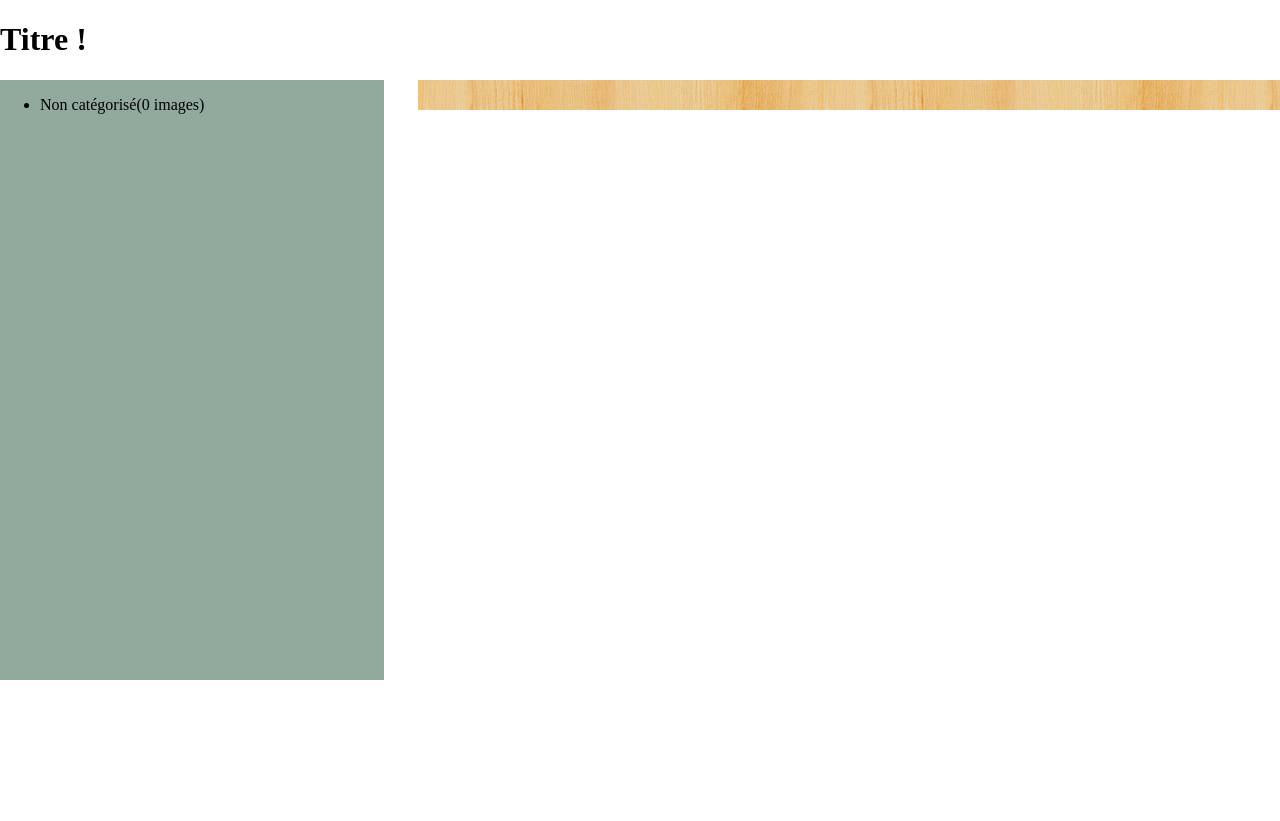
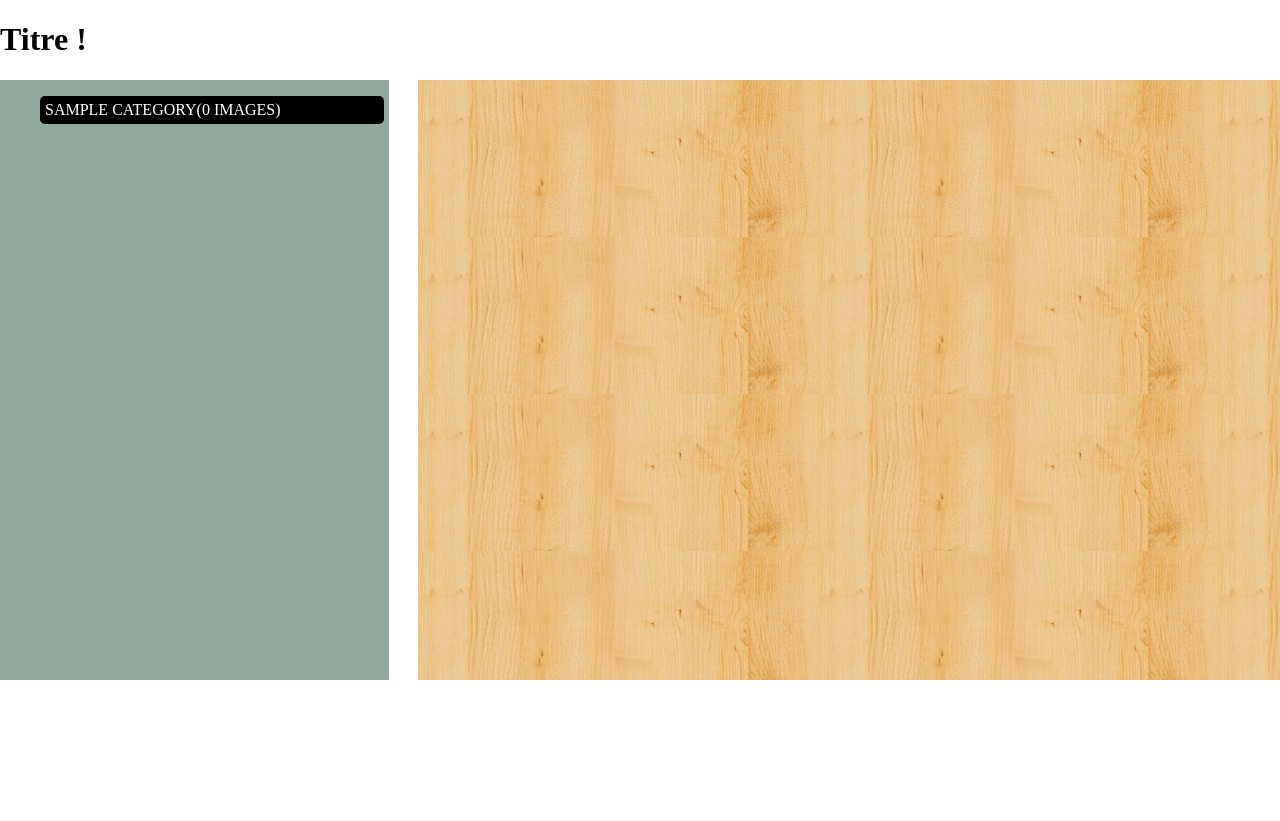
Before and after one commit to micka39/Projet-JS---Galerie-web, a PHP site: page / in a window 1280 px wide. Run offline with PHP 8.4, Linux system fonts and the light colour scheme; tables that the repository leaves empty or names only in its code hold one stand-in row (values such as "Sample post").

Commit message:
Avancement dans le design du backoffice et correction de bugs

```diff
--- a/class/Images.class.php
+++ b/class/Images.class.php
@@ -29,14 +29,14 @@ class Images {
                 $sql = "SELECT i.extension,i.file_name,i.idimage,i.title,i.description FROM
                     imagecategory as ic
                     JOIN image as i ON i.idimage = ic.image_idimage
-                    WHERE category_idcategory =1
+                    WHERE category_idcategory =" . $album_id."
                     ORDER BY i.idimage LIMIT 0,100 ";
             else {
                 $limite_haut = $limite_bas + $_images_par_page;
                 $sql = "SELECT i.extension,i.file_name,i.idimage,i.title,i.description FROM
                     imagecategory as ic
                     JOIN image as i ON i.idimage = ic.image_idimage
-                    WHERE category_idcategory =1
+                    WHERE category_idcategory =" . $album_id."
                     ORDER BY i.idimage
                     LIMIT " . $limite_bas . "," . $limite_haut;
             }
--- a/css/design.css
+++ b/css/design.css
@@ -21,7 +21,7 @@ body {
     .center {
     margin: 0 auto;
 }
-    .category {
+    .hide {
     display: none;
 }
     #sidebar {
@@ -29,18 +29,37 @@ body {
     background-color: #91AA9D;
     height: 600px;
     position: fixed;
+    padding-right: 5px;
+}
+    #sidebar li {
+    text-transform: uppercase;
+    list-style-type: none;
+    background-color: white;
+    padding: 5px;
+    margin-bottom: 5px;
+    border-radius: 5px;
+}
+    #sidebar li.active {
+    background-color: black;
+    color: white;
+}
+    #sidebar li:hover {
+    opacity: 0.8;
+    -ms-filter: "progid:DXImageTransform.Microsoft.Alpha(Opacity=80)";
+    filter: alpha(opacity=80);
 }
     #galery {
     float: right;
     margin-left: 27%;
     padding: 15px;
+    min-height: 570px;
     width: 65%;
     overflow: auto;
     background-image: url(../img/wood.jpg);
 }
     .line {
     height: 250px;
-    width: 720px;
+    width: 760px;
     overflow: hidden;
 }
     .img {
@@ -54,7 +73,6 @@ body {
     height: 250px;
     background-color: white;
     margin: 20px;
-    padding: 10px;
     -webkit-transition: -webkit-transform 0.3s ease;
     transition: transform 0.5s ease;
 }
@@ -98,7 +116,8 @@ body {
 }
     .lightbox-image {
     position: relative;
-    width: 60%;
+    width: -webkit-calc(100%-240px);
+    width: calc(100%-240px);
     height: 70%;
     margin: auto;
     -webkit-align-content: center;
@@ -106,10 +125,11 @@ body {
     align-content: center;
 }
     .lightbox-image-legend {
-    position: absolute;
-    top: 80%;
-    left: 0;
+    margin-top: 10px;
     background-color: black;
+    margin-left: auto;
+    margin-right: auto;
+    width: 60%;
     padding-left: 15px;
     padding-right: 15px;
     height: 20%;
@@ -171,6 +191,7 @@ body {
     overflow: auto;
     overflow-x: hidden;
     padding: 5px;
+    z-index: 1;
 }
     .lightbox-images-category-img {
     margin: 5px;
--- a/images/index.php
+++ b/images/index.php
@@ -82,7 +82,7 @@ $listImages = $images->getPhotos("1");
             });
             $("#modal").modal('show');
             $("#modal").on('hidden.bs.modal', function() {
-                $("#modalBody").html("");
+                location.reload();
             });
         }
 
--- a/index.php
+++ b/index.php
@@ -17,50 +17,59 @@
         <div id="galery">
 
         </div>
-        <ul class="category" data-name="Non catégorisé" data-id="1" data-description="Hello world">
         <?php
         $images = new Images();
+        $categories = $images->getCategories();
+        foreach ($categories as $category) {
 
-            $listImages = $images->getPhotos(1);
+            echo "<ul class='hide category' data-name='" . $category['name'] . "'
+            data-id='" . $category['id'] . "'
+                data-description='" . $category['description'] . "'>";
 
+            $listImages = $images->getPhotos($category['id']);
             if (!is_string($listImages)) {
                 foreach ($listImages as $image) {
                     echo "<li data-id='" . $image['idimage'] . "' data-large='upload/" . $image['file_name'] . "_l." . $image['extension'] . "'"
                     . " data-medium='upload/" . $image['file_name'] . "_m." . $image['extension'] . "'"
                     . " data-small='upload/" . $image['file_name'] . "_s." . $image['extension'] . "'"
                     . " data-title='" . $image['title'] . "' data-description='" . $image['description'] . "'>"
-                    . "<img src='upload/" . $image['file_name'] . "_s." . $image['extension'] . "'  alt='abd' class='img'/>"
+                    . "<img src='upload/" . $image['file_name'] . "_s." . $image['extension'] . "'  alt='" . $image['description'] . "' class='img'/>"
                     . "</li>";
                 }
             } else {
                 echo $listImages;
             }
+            echo "</ul>";
+        }
         ?>
-        </ul>
-        <a href="#" id="modal2">Afficher la modale !</a>
         <div class="lightbox-wrapper" id="lightbox">
+
+            <div class="lightbox-images-category" id="lightbox-images-category"></div>
             <div class="lightbox-nav">
                 <img src="img/close.png" height="40" width="40" alt="fermer la fenêtre" id="lightboxClose" class="lightbox-nav-close" />
                 <img src="img/arrow-prev.png" height="60" width="60" alt="fermer la fenêtre" id="lightbox-image-prev" />
                 <img src="img/arrow-next.png" height="60" width="60" alt="fermer la fenêtre" id="lightbox-image-next" />
 
             </div>
-            <div class="lightbox-images-category" id="lightbox-images-category"></div>
             <div class="lightbox-image" id="lightbox-image">
                 <img src="upload/52a87ef732647_m.jpg" class="lightbox-img" id="lightbox-img"/>
 
 
             </div>
             <div class="lightbox-image-legend">
-                <h1>Une photo</h1>
-                <hr/>Image prise le 15 janvier 2013.Lorem ipsum dolor sit amet, consectetuer adipiscing elit. Maecenas porttitor congue massa. Fusce posuere, magna sed pulvinar ultricies, purus lectus malesuada libero, sit amet commodo magna eros quis urna. Nunc viverra imperdiet enim. Fusce est. Vivamus a tellus. Pellentesque habitant morbi tristique senectus et netus et malesuada fames ac turpis egestas. Proin pharetra nonummy pede. Mauris et orci. Aenean nec lorem. In porttitor. Donec laoreet nonummy augue. Suspendisse dui purus, scelerisque at, vulputate vitae, pretium mattis, nunc. Mauris eget neque at sem venenatis eleifend. Ut nonummy. Fusce aliquet pede non pede. Suspendisse dapibus lorem pellentesque magna. Integer nulla. Donec blandit feugiat ligula. Donec hendrerit, felis et imperdiet euismod, purus ipsum pretium metus, in lacinia nulla nisl eget sapien. Donec ut est in lectus consequat consequat. Etiam eget dui. Aliquam erat volutpat. Sed at lorem in nunc porta tristique. Proin nec augue.
-
+                <h1 id="lightbox-title">Une photo</h1>
+                <hr/>
+                <span id="lightbox-description">Image prise le 15 janvier 2013.Lorem ipsum dolor sit amet, consectetuer adipiscing elit. Maecenas porttitor congue massa. Fusce posuere, magna sed pulvinar ultricies, purus lectus malesuada libero, sit amet commodo magna eros quis urna. Nunc viverra imperdiet enim. Fusce est. Vivamus a tellus. Pellentesque habitant morbi tristique senectus et netus et malesuada fames ac turpis egestas. Proin pharetra nonummy pede. Mauris et orci. Aenean nec lorem. In porttitor. Donec laoreet nonummy augue. Suspendisse dui purus, scelerisque at, vulputate vitae, pretium mattis, nunc. Mauris eget neque at sem venenatis eleifend. Ut nonummy. Fusce aliquet pede non pede. Suspendisse dapibus lorem pellentesque magna. Integer nulla. Donec blandit feugiat ligula. Donec hendrerit, felis et imperdiet euismod, purus ipsum pretium metus, in lacinia nulla nisl eget sapien. Donec ut est in lectus consequat consequat. Etiam eget dui. Aliquam erat volutpat. Sed at lorem in nunc porta tristique. Proin nec augue.
+                </span>
 
             </div>
         </div>
 
 
         <script type="text/javascript">
+
+
+            var categories = new Array();
             function Category(name, description, id)
             {
                 this.name = name;
@@ -79,16 +88,24 @@
                 this.description = description;
             }
 
-            function showImages(images)
+            function showCategory(category)
+            {
+                showImages(category.images,category.id);
+                $("#sidebar >ul>li").removeClass("active");
+                $("#sidebar >ul>li[data-id='" + category.id + "']").addClass("active");
+            }
+
+            function showImages(images,idCategory)
             {
                 var img = "";
+                var imageNumber =1;
                 $.each(images, function(i, image)
                 {
                     if (imageNumber === 1)
                         img += "<div class='line'>";
                     img += "<div class='img-group'>";
                     img += "<img class='img' src='" + image.small + "' title='" + image.title + "' description='" + image.description + "'/>";
-                    img += "<div class='img-overlay' data-id='" + image.id + "'></div></div>";
+                    img += "<div class='img-overlay' data-id='" + image.id + "' data-category='"+idCategory+"'></div></div>";
                     if (imageNumber >= 3)
                     {
                         img += "</div>";
@@ -98,18 +115,20 @@
                         imageNumber++;
                 });
 
-                return img;
-            }
+                $("#galery").html("");
+                $("#galery").append(img);
+                $(".img-overlay").click(function() {
+                    id = $(this).data("id");
+                    idCategory = $(this).data("category");
 
-            function scrollToElement(selector, time, verticalOffset) {
-			time = typeof(time) != 'undefined' ? time : 500;
-			verticalOffset = typeof(verticalOffset) != 'undefined' ? verticalOffset : 0;
-			element = $(selector);
-			offset = element.offset();
-			offsetTop = offset.top + verticalOffset;
-			$('html, body, div.lightbox-images-category').animate({
-				scrollTop: offsetTop
-			}, time);
+                    var category = getCategoryById(idCategory);
+                    var image = $.grep(category.images, function(image, i)
+                    {
+                        if (image.id === id)
+                            return image;
+                    });
+                    showModal(image[0], category);
+                });
             }
 
             function showModal(image, category)
@@ -125,11 +144,11 @@
 
                 });
                 $("#lightbox-images-category").html(img);
+                $("#lightbox-title").text(image.title);
+                //$("#lightbox-description").text(image.description);
                 scr = $("#lightbox-images-category >img[data-id='" + image.id + "']").scrollTop();
                 $("#lightbox").fadeIn('fast',function(){
-                    window.setTimeout(1600,$("div.lightbox-images-category").scrollTop($("#lightbox-images-category >img[data-id='" + image.id + "']").offset().top));
-
-                //scrollToElement("#lightbox-images-category >img[data-id='" + image.id + "']");
+                    $("div.lightbox-images-category").scrollTop($("#lightbox-images-category >img[data-id='" + image.id + "']").offset().top);
                 });
 
                 $("#lightboxClose").bind('click', function() {
@@ -146,20 +165,33 @@
                         changeImage();
                     }
 
+                    if (keycode == "27") {
+                        $("#lightbox").fadeOut();
+                        $(document).unbind("keyup");
+                    }
+
                 });
+            }
+
+            function getCategoryById(id)
+            {
+                var category = $.grep(categories, function(category, i)
+                {
+                    if (category.id === id)
+                        return category;
+                });
+                return category[0];
             }
 
             $(document).ready(function() {
                 imageNumber = 1;
-                var categories = new Array();
                 var htmlCategories = "<ul>";
-                $(".category").each(function()
+                $(".category").each(function(i)
                 {
                     var category = new Category(
                     $(this).data("name"),
                     $(this).data("description"),
                     $(this).data("id"));
-
                     var images = new Array();
                     $(".category[data-id='" + category.id + "'] >li").each(function(i, image)
                     {
@@ -171,34 +203,34 @@
                         image.small = $(this).data("small");
                         image.title = $(this).data("title");
 
+                        console.log(category.id + " img" + image.id);
                         images.push(image);
                     });
                     category.images = images;
-                    htmlCategories += "<li>" + category.name + "(" + images.length + " images)</li>";
+                    if(i === 0)
+                        htmlCategories += "<li class='category active' data-id='"+category.id+"'>" + category.name + "(" + images.length + " images)</li>";
+                    else
+                        htmlCategories += "<li class='category' data-id='"+category.id+"'>" + category.name + "(" + images.length + " images)</li>";
                     categories.push(category);
                 }
             );
 
                 htmlCategories += "</ul>";
                 $("#sidebar").append(htmlCategories);
-                $("#galery").append(showImages(categories[0].images));
-                $(".img-overlay").click(function() {
-                    console.log($(this).data("id"));
+                showImages(categories[0].images,categories[0].id );
+
+                $(".category").click(function()
+                {
                     id = $(this).data("id");
-                    var image = $.grep(categories[0].images, function(image, i)
+                    var category = $.grep(categories, function(category, i)
                     {
-                        if (image.id === id)
-                            return image;
+                        if (category.id === id)
+                            return category;
                     });
-                    showModal(image[0], categories[0]);
+                    console.log(category);
+                    showCategory(category[0]);
                 });
-                $("#modal").click(function() {
-                    $("#lightbox").fadeOut();
-                    $(document).unbind("keyup");
-                });
-                $("#modal2").click(function() {
-                    showModal(21, 0);
-                });
+
                 $("#lightbox-image-prev").click(function() {
                     $("#lightbox-image").fadeOut(500, function() {
                         $("#img").attr("src", "upload/52a87ef71b556_m.jpg");
```
Lines whose indentation alone changed are shown as unchanged.
